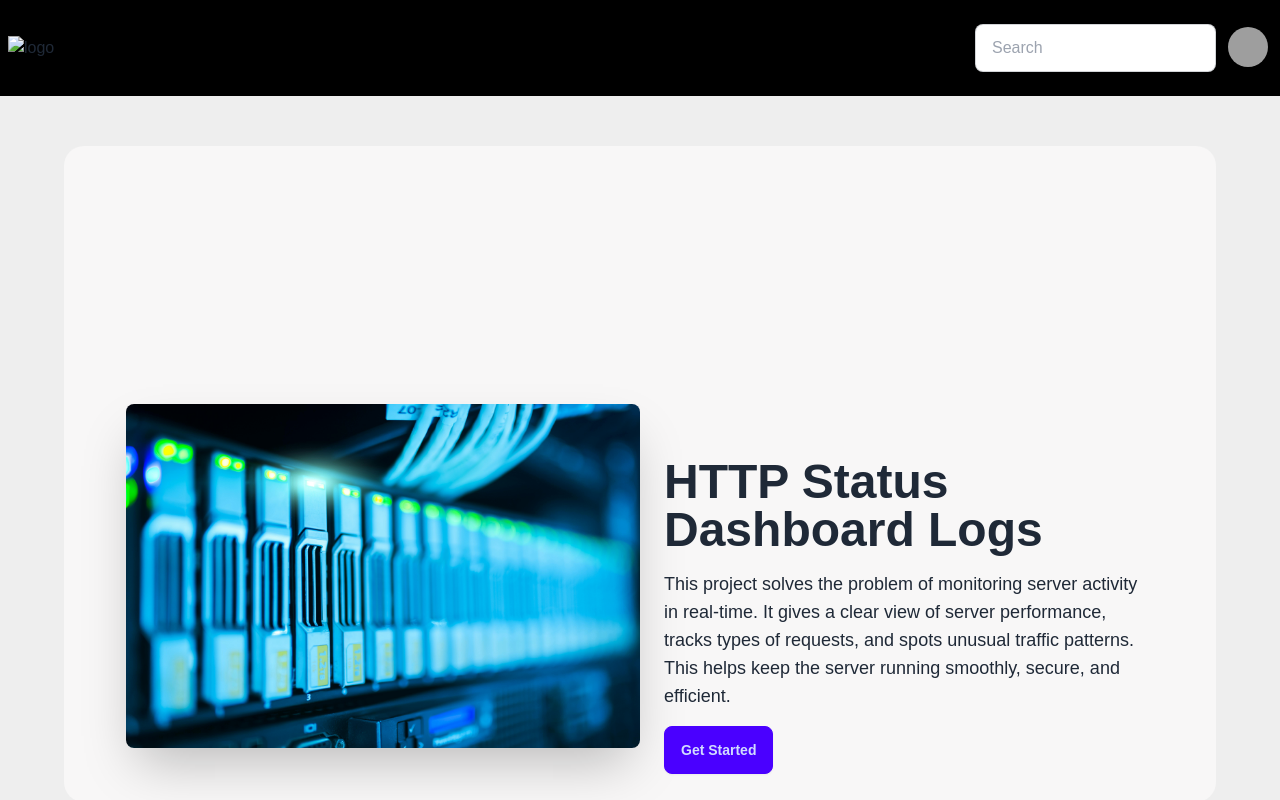
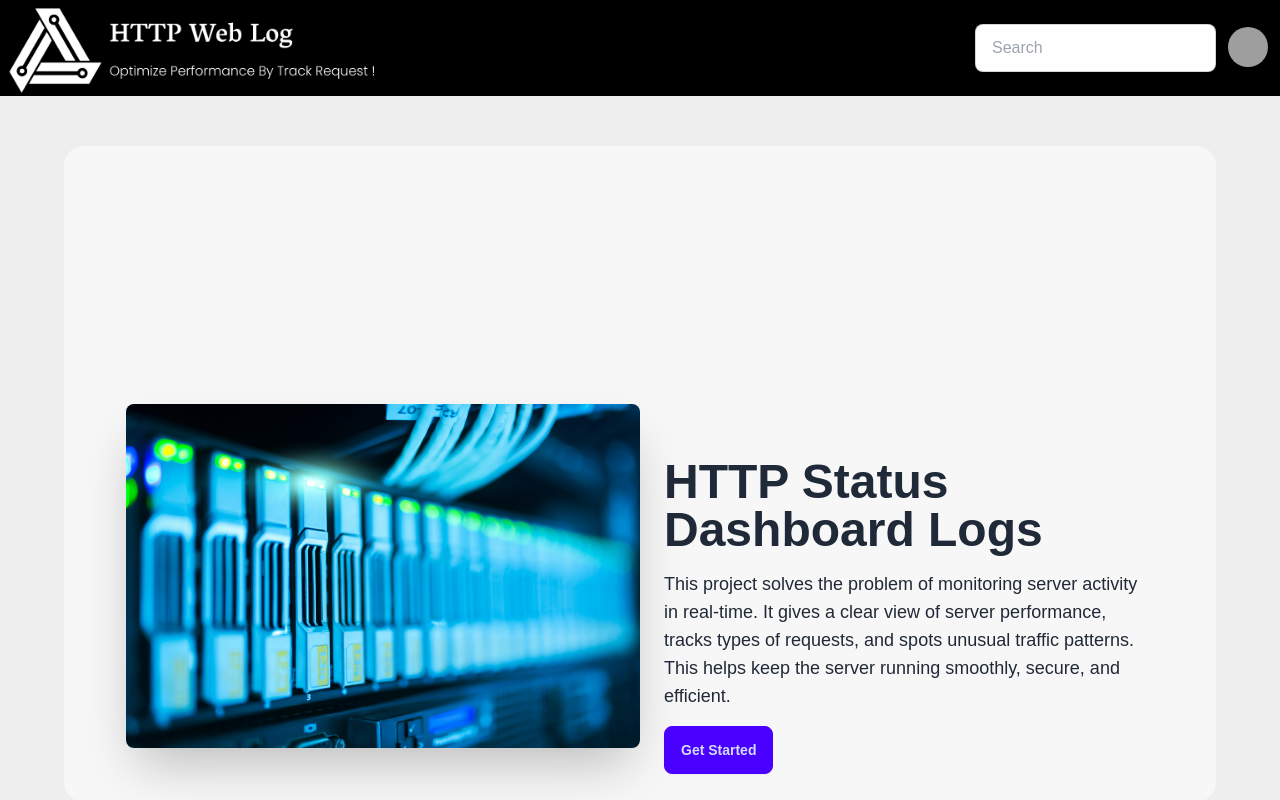
Before and after one commit to Afsaruddin12133/HttpWebLog, a plain HTML site: page index.html in a window 1280 px wide. Shown: the top 800 px of the page. Drawn offline with nearby package versions, Linux system fonts and the light colour scheme; the site is published under a folder, as on GitHub Pages, so addresses that start at the root find nothing; no server answers; grey boxes are pictures that could not be loaded.

Commit message:
Update index.html

```diff
--- a/index.html
+++ b/index.html
@@ -11,7 +11,7 @@
     <!-- Navigation Bar -->
     <div class="navbar bg-black h-24">
         <div class="flex-1 h-24">
-            <img id="logo" class="max-w-[200px] md:max-w-[370px]" src="/logo.png" alt="logo">
+            <img id="logo" class="max-w-[200px] md:max-w-[370px]" src="./logo.png" alt="logo">
         </div>
         <div class="flex-none gap-2">
             <div class="form-control">
```
